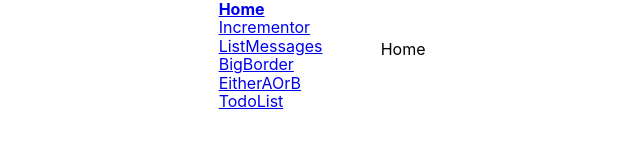
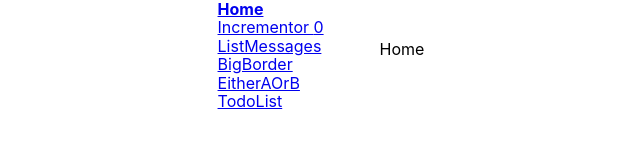
Before and after one commit to rudfoss/cra-workshop, a React (Create React App) app: page / in a window 1280 px wide. Shown: the top 160 px of the page, without its empty margins (335-975 px from the left). Built offline with nearby package versions, Linux system fonts and the light colour scheme.

Commit message:
Context Example

```diff
--- a/src/App.tsx
+++ b/src/App.tsx
@@ -3,13 +3,16 @@ import { BrowserRouter } from "react-router-dom"
 import BaseRoute from "routes";
 import Nav from "tasks/Nav";
 import Layout from "tasks/Layout";
+import ContextExample from "tasks/ContextExample";
 
 function App() {
   return (
     <BrowserRouter>
-      <Layout nav={<Nav/>} footer={<p>Footer</p>}>
-        <BaseRoute/>
-      </Layout>
+      <ContextExample>
+        <Layout nav={<Nav/>} footer={<p>Footer</p>}>
+          <BaseRoute/>
+        </Layout>
+      </ContextExample>
     </BrowserRouter>
   );
 }
--- /dev/null
+++ b/src/tasks/ContextExample/ContextExample.tsx
@@ -0,0 +1,17 @@
+import { useState } from "react"
+import { ContextExampleCtx } from "./ContextExampleCtx"
+
+interface ContextExampleProps {
+	children: React.ReactNode
+}
+
+export const ContextExample = ({children}: ContextExampleProps) => {
+  const [counter, setCounter] = useState(0)
+	return (
+		<ContextExampleCtx.Provider value={{counter, setCounter}}>
+			{children}
+		</ContextExampleCtx.Provider>
+	)
+}
+
+export default ContextExample
--- /dev/null
+++ b/src/tasks/ContextExample/ContextExampleCtx.ts
@@ -0,0 +1,16 @@
+import { createContext, useContext } from "react";
+
+interface ContextExampleProps {
+	counter: number
+	setCounter: (newValue: number) => unknown
+}
+
+export const ContextExampleCtx = createContext<ContextExampleProps>(undefined as any)
+
+export const useContextExample = () => {
+	const ctx = useContext(ContextExampleCtx)
+	if (!ctx) {
+		throw new Error(`You must provide ContextExample before you can use it`)
+	}
+	return ctx
+}
--- /dev/null
+++ b/src/tasks/ContextExample/index.ts
@@ -0,0 +1,2 @@
+export { default } from "./ContextExample"
+export * from "./ContextExampleCtx"
--- /dev/null
+++ b/src/tasks/Incrementor/IncrementorCtx.tsx
@@ -0,0 +1,22 @@
+import { useContextExample } from "tasks/ContextExample"
+
+interface IncrementorProps {
+	limit?: number
+}
+
+export const Incrementor = ({ limit = 5 }: IncrementorProps) => {
+	const { counter, setCounter } = useContextExample()
+
+	const onCounterClick = () => {
+		setCounter(counter+1)
+	}
+
+	return (
+		<>
+			<button onClick={onCounterClick} disabled={counter >= limit}>{counter}</button>
+			{counter >= limit - 2 && (<p>You are almost at the limit</p>)}
+		</>
+	)
+}
+
+export default Incrementor
--- a/src/tasks/Incrementor/index.ts
+++ b/src/tasks/Incrementor/index.ts
@@ -1 +1 @@
-export { default } from "./Incrementor"
+export { default } from "./IncrementorCtx"
--- a/src/tasks/Nav/Nav.tsx
+++ b/src/tasks/Nav/Nav.tsx
@@ -1,15 +1,19 @@
 import { NavLink } from "react-router-dom";
+import { useContextExample } from "tasks/ContextExample";
 import classes from  "./Nav.module.css"
 
-export const Nav = () => (
+export const Nav = () => {
+	const { counter } = useContextExample()
+	return (
 		<div className={classes.menu}>
 			<NavLink to="/" exact activeClassName={classes.active}>Home</NavLink>
-		<NavLink to="/incrementor" activeClassName={classes.active}>Incrementor</NavLink>
+			<NavLink to="/incrementor" activeClassName={classes.active}>Incrementor {counter}</NavLink>
 			<NavLink to="/message" activeClassName={classes.active}>ListMessages</NavLink>
 			<NavLink to="/bigBorder" activeClassName={classes.active}>BigBorder</NavLink>
 			<NavLink to="/eitherAOrB" activeClassName={classes.active}>EitherAOrB</NavLink>
 			<NavLink to="/todoList" activeClassName={classes.active}>TodoList</NavLink>
 		</div>
 	)
+}
 
 export default Nav
```
Lines whose indentation alone changed are shown as unchanged.
